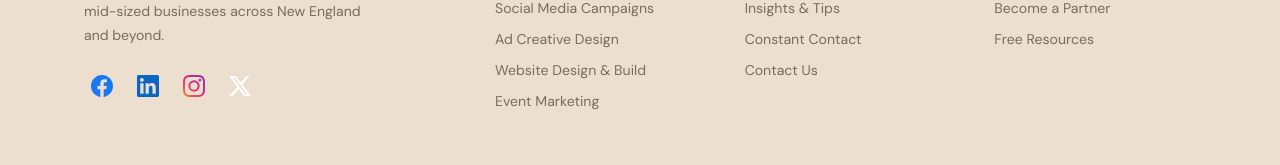
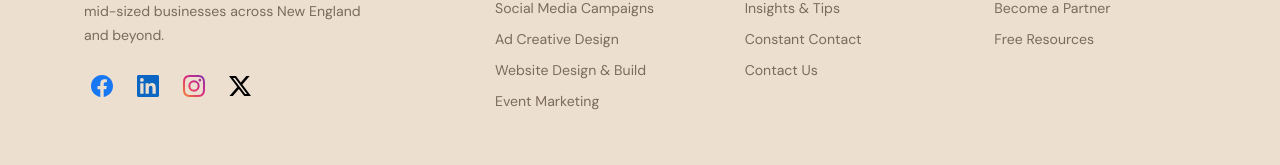
Before and after one commit to halojumper/SignalForge, a Next.js app: page / in a window 1280 px wide. Shown: the part 2757-2922 px from the top of the page. Built offline with nearby package versions, Linux system fonts and the light colour scheme.

Commit message:
Update Footer.tsx

```diff
--- a/components/Footer.tsx
+++ b/components/Footer.tsx
@@ -26,7 +26,7 @@ const InstagramIcon = () => (
 );
 
 const XIcon = () => (
-  <svg viewBox="0 0 24 24" width="22" height="22" fill="white">
+  <svg viewBox="0 0 24 24" width="22" height="22" fill="#000000">
     <path d="M18.901 1.153h3.68l-8.04 9.19L24 22.846h-7.406l-5.8-7.584-6.638 7.584H.474l8.6-9.83L0 1.154h7.594l5.243 6.932ZM17.61 20.644h2.039L6.486 3.24H4.298Z"/>
   </svg>
 );
```
